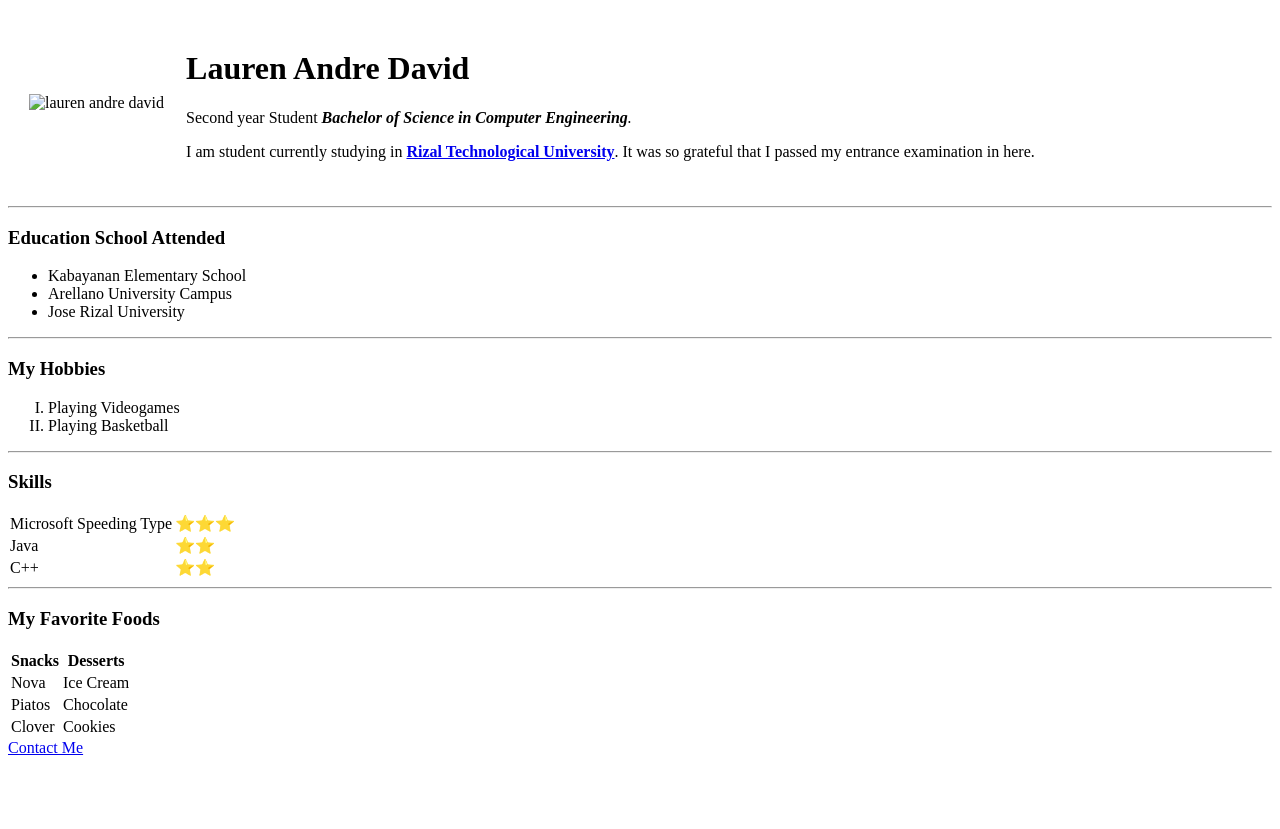
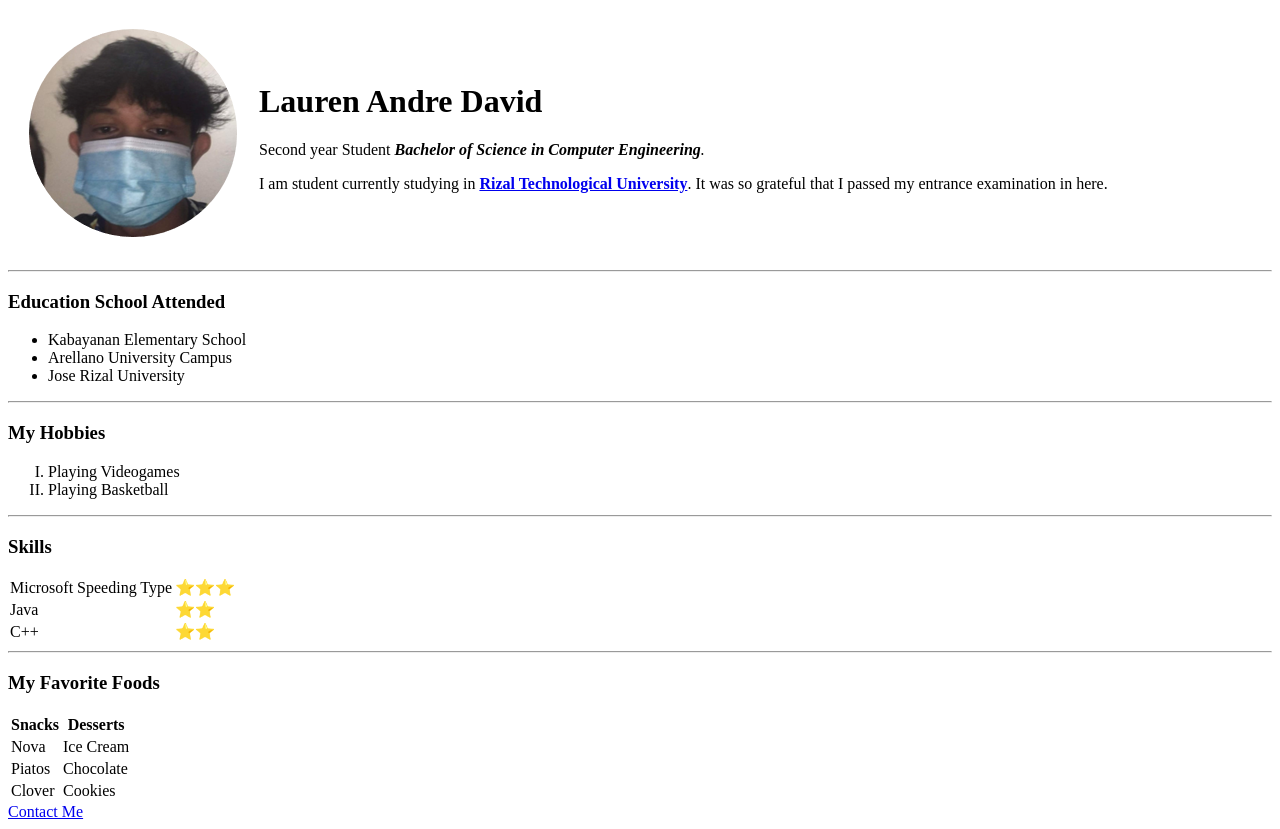
Before and after one commit to Laurennn123/CV, a plain HTML site: page index.html in a window 1280 px wide. Before the commit the page ends 800 px from the top, so only its background shows below. Drawn offline with Linux system fonts and the light colour scheme.

Commit message:
Update index.html

```diff
--- a/index.html
+++ b/index.html
@@ -9,7 +9,7 @@
 
     <table cellspacing="20">
       <tr>
-        <td><img src="images/me1.png" alt="lauren andre david"></td>
+        <td><img src="me1.png" alt="lauren andre david"></td>
         <td><h1>Lauren Andre David</h1>
         <p>Second year Student <em><strong>Bachelor of Science in Computer Engineering</strong>.</em></p>
         <p>I am student currently studying in <strong><a href="https://www.rtu.edu.ph/">Rizal Technological University</a></strong>. It was so grateful that I passed
```
